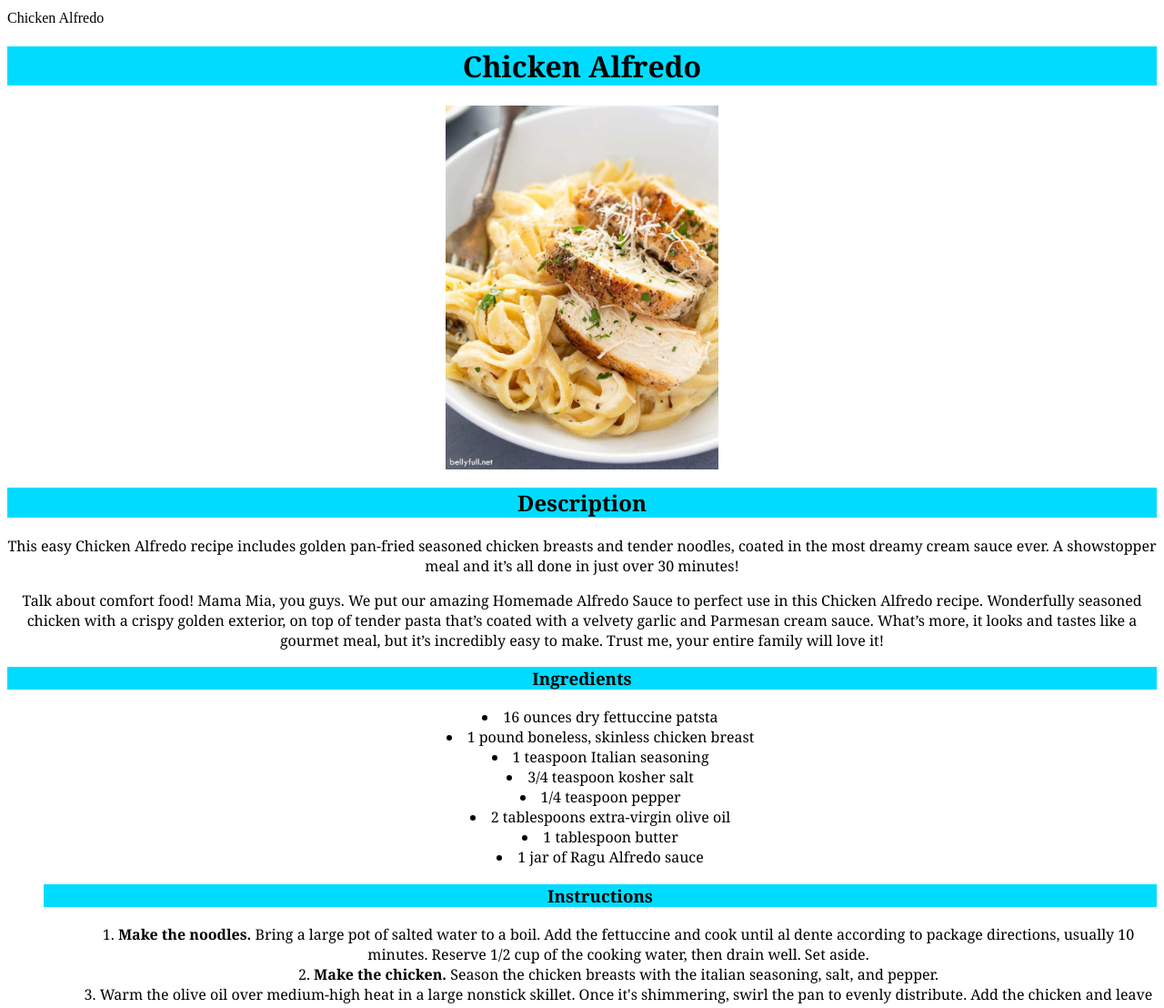
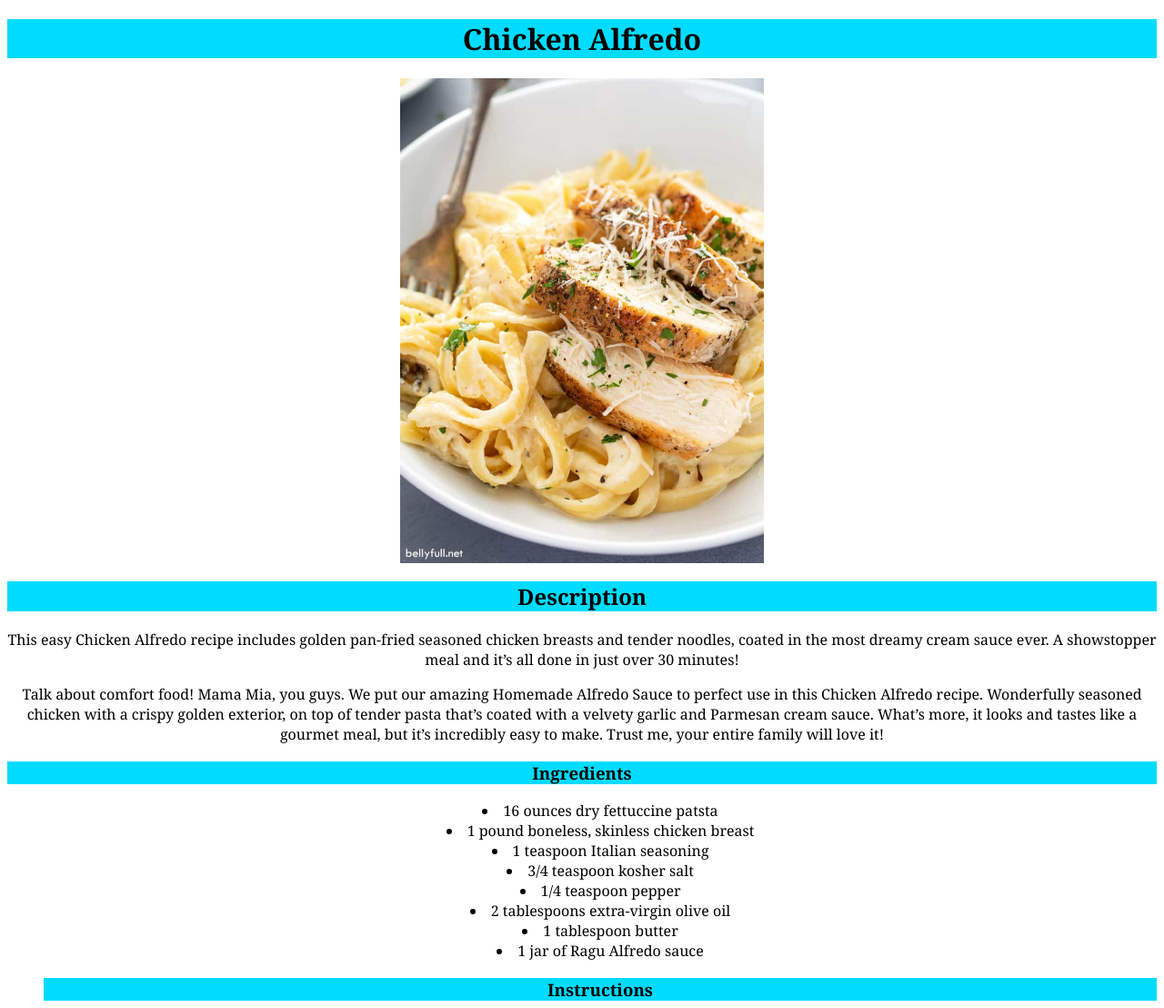
Before and after one commit to ItsRuku/odin-recipes, a plain HTML site: page recipes/chickenalfredo.html in a window 1280 px wide. Shown: the top 1108 px of the page at 91% size. Drawn offline with Linux system fonts and the light colour scheme.

Commit message:
remove <title> + adjust img width

```diff
--- a/recipes/chickenalfredo.html
+++ b/recipes/chickenalfredo.html
@@ -3,12 +3,12 @@
     <head-chicken>
         <link rel="stylesheet" href="style.css">
         <meta charset="utf-8">
-        <title1>Chicken Alfredo</title1>
+
     </head-chicken>
     <body2 class="body2">
         <h1 class="body2" id="header2">Chicken Alfredo</h1>
 
-        <img class="body2" id="picture1" width="300px" src="../images/chickenalfredo.jpg" alt="Picture of delicious chicken alfredo">
+        <img class="body2" id="picture1" width="400px" src="../images/chickenalfredo.jpg" alt="Picture of delicious chicken alfredo">
 
 
         <h2 class="body2" id="description">Description</h2>
```
